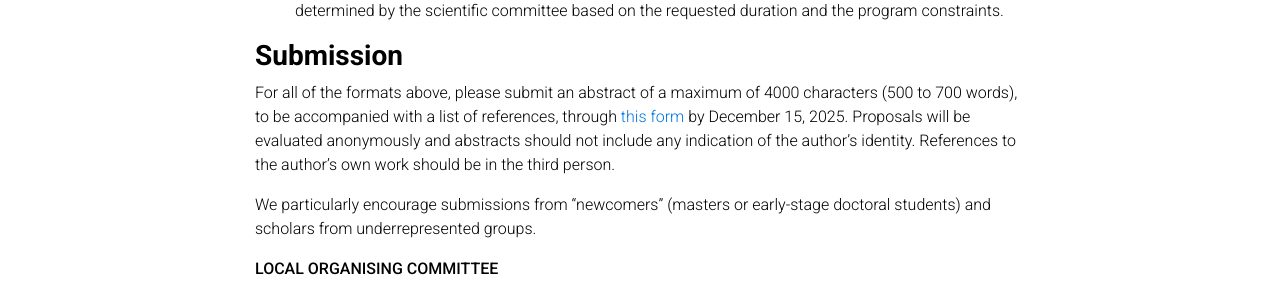
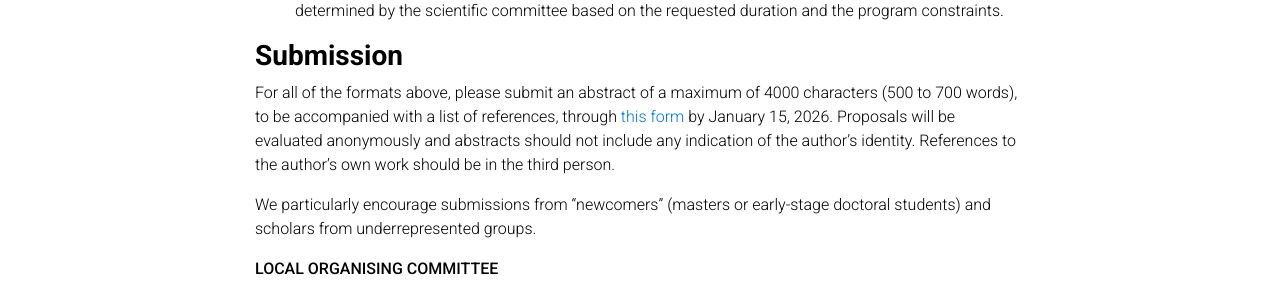
Before and after one commit to timbre-conference/timbre-conference.github.io, a Jekyll site: the page built from _pages/timbre2026-cfp.md, in a window 1280 px wide and 900 px high, scrolled down 2323 px. Shown: the part 153-452 px from the top of the window. Built offline with Jekyll 4.4.1, drawn with Linux system fonts in a browser that asks for light colours; comment, search, counter and statistics services are not loaded; a style sheet for code colours, icons or effects is not loaded.

Commit message:
Update timbre2026-cfp.md

```diff
--- a/_pages/timbre2026-cfp.md
+++ b/_pages/timbre2026-cfp.md
@@ -86,7 +86,7 @@ Timbre 2026 invites submissions in the following formats.
 
 <h3>Submission</h3>
 
-For all of the formats above, please submit an abstract of a maximum of 4000 characters (500 to 700 words), to be accompanied with a list of references, through [this form](https://forms.office.com/r/QmkRrnRCH2) by December 15, 2025. Proposals will be evaluated anonymously and abstracts should not include any indication of the author’s identity. References to the author’s own work should be in the third person.
+For all of the formats above, please submit an abstract of a maximum of 4000 characters (500 to 700 words), to be accompanied with a list of references, through [this form](https://forms.office.com/r/QmkRrnRCH2) by January 15, 2026. Proposals will be evaluated anonymously and abstracts should not include any indication of the author’s identity. References to the author’s own work should be in the third person.
 
 We particularly encourage submissions from “newcomers” (masters or early-stage doctoral students) and scholars from underrepresented groups.
 
```
